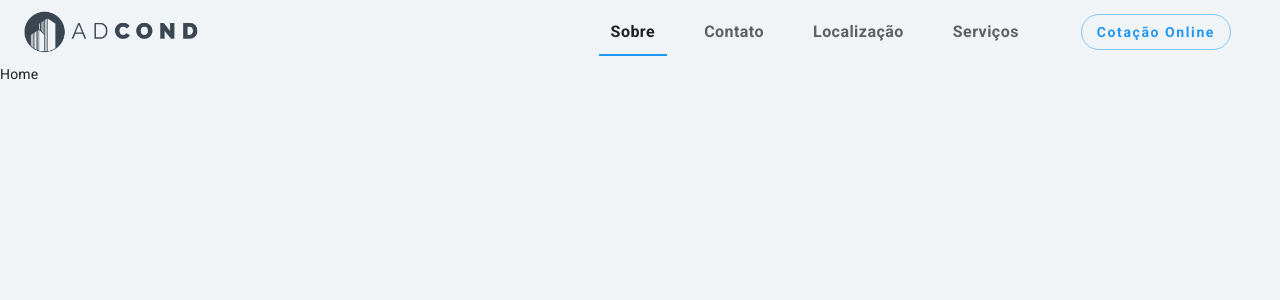
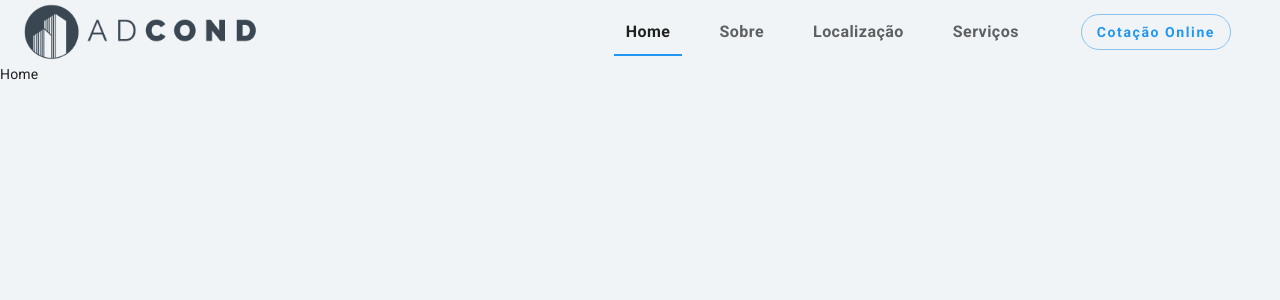
Before and after one commit to wscatao/adcond-adm, a React (Create React App) app: page / in a window 1280 px wide. Shown: the top 300 px of the page. Built offline with nearby package versions, Linux system fonts and the light colour scheme.

Commit message:
Refresh Fix and Logo Link

```diff
--- a/src/components/App.jsx
+++ b/src/components/App.jsx
@@ -16,7 +16,8 @@ function App() {
           <Switch>
             <Route exact path="/" component={() => <div>Home</div>} />
             <Route exact path="/about" component={() => <div>About</div>} />
-            <Route exact path="/contact" component={() => <div>Contact</div>} />
+            <Route exact path="/local" component={() => <div>Local/Contact</div>} />
+            <Route exact path="/services" component={() => <div>Services</div>} />
             <Route exact path="/residencial" component={() => <div>Residencial</div>} />
             <Route exact path="/commercial" component={() => <div>Commercial</div>} />
             <Route exact path="/condominium" component={() => <div>Condominium</div>} />
--- a/src/components/ui/Header.jsx
+++ b/src/components/ui/Header.jsx
@@ -1,4 +1,4 @@
-import React, { useState } from 'react';
+import React, { useState, useEffect } from 'react';
 import AppBar from '@material-ui/core/AppBar';
 import Toolbar from '@material-ui/core/Toolbar';
 import useScrollTrigger from '@material-ui/core/useScrollTrigger';
@@ -6,7 +6,7 @@ import Tabs from '@material-ui/core/Tabs';
 import Tab from '@material-ui/core/Tab';
 import Button from '@material-ui/core/Button';
 import { makeStyles } from '@material-ui/core/styles';
-import { Link } from 'react-router-dom';
+import { Link, useLocation } from 'react-router-dom';
 
 import logo from '../../assets/logotipo-alpha.png';
 
@@ -28,7 +28,13 @@ const useStyles = makeStyles((theme) => ({
     ...theme.mixins.toolbar,
   },
   logo: {
-    height: "3em"
+    height: "4em"
+  },
+  logoContainer: {
+    padding: '0',
+    '&:hover': {
+      backgroundColor: 'transparent'
+    }
   },
   tabContainer: {
     marginLeft: "auto"
@@ -48,22 +54,33 @@ const useStyles = makeStyles((theme) => ({
 export default function Header(props) {
   const classes = useStyles();
   const [value, setValue] = useState(0);
+  const { pathname } = useLocation();
 
   const handleChange = (event, newValue) => {
     setValue(newValue)
   };
+
+  useEffect(() => {
+    if (pathname === '/' && value !== 0) return setValue(0)
+    if (pathname === '/about' && value !== 1) return setValue(1)
+    if (pathname === '/local' && value !== 2) return setValue(2)
+    if (pathname === '/services' && value !== 3) return setValue(3)
+    return undefined
+  }, [value]);
 
   return (
     <>
       <ElevationScroll>
         <AppBar>
           <Toolbar>
-            <img src={logo} alt="Logo da Adcond Adm. de Condomínios" className={classes.logo} />
+            <Button component={Link} to="/" onClick={() => setValue(0)} className={classes.logoContainer} disableRipple>
+              <img src={logo} alt="Logo da Adcond Adm. de Condomínios" className={classes.logo} />
+            </Button>
             <Tabs value={value} onChange={handleChange} className={classes.tabContainer}>
+              <Tab className={classes.tab} component={Link} to="/" label="Home" />
               <Tab className={classes.tab} component={Link} to="/about" label="Sobre" />
-              <Tab className={classes.tab} component={Link} to="/contact" label="Contato" />
-              <Tab className={classes.tab} component={Link} to="/contact" label="Localização" />
-              <Tab className={classes.tab} label="Serviços" />
+              <Tab className={classes.tab} component={Link} to="/local" label="Localização" />
+              <Tab className={classes.tab} component={Link} to="/services" label="Serviços" />
             </Tabs>
             <Button component={Link} to="/price" variant="outlined" color="secondary" className={classes.button}>Cotação Online</Button>
           </Toolbar>
```
